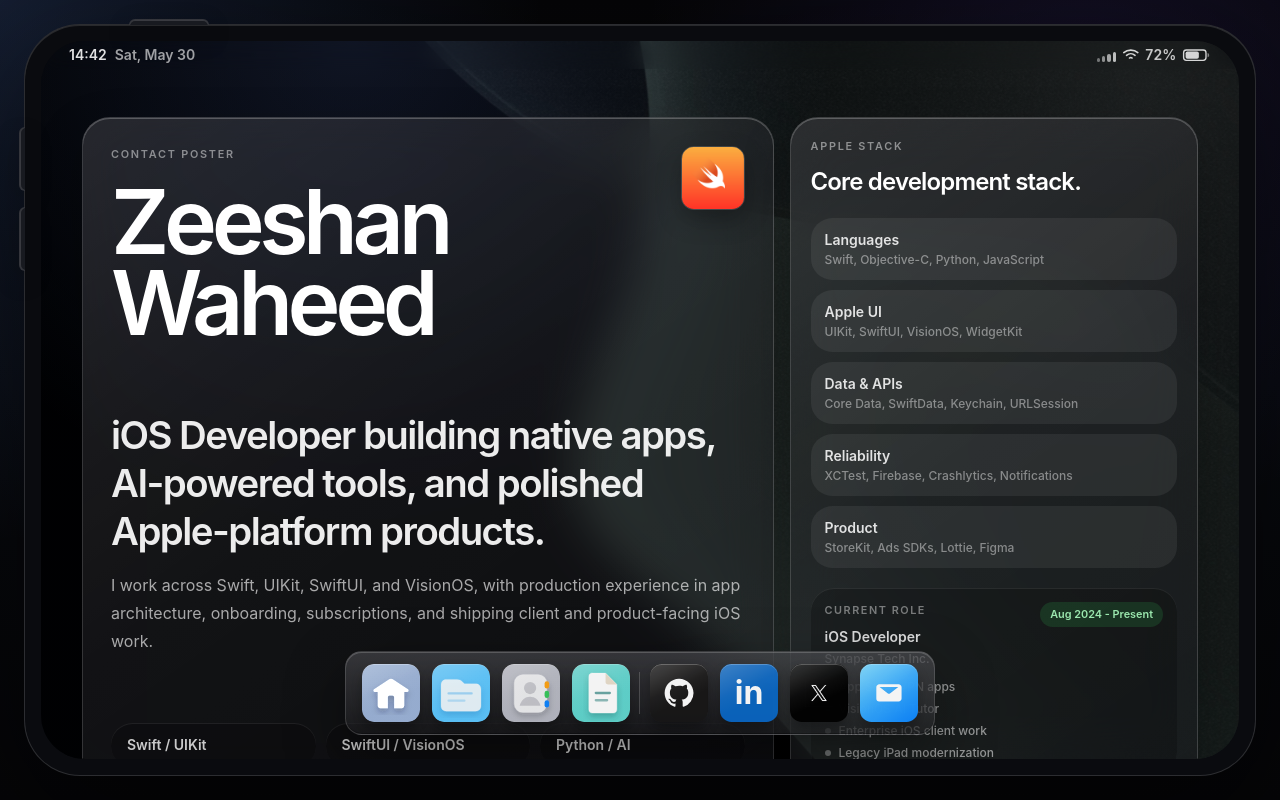
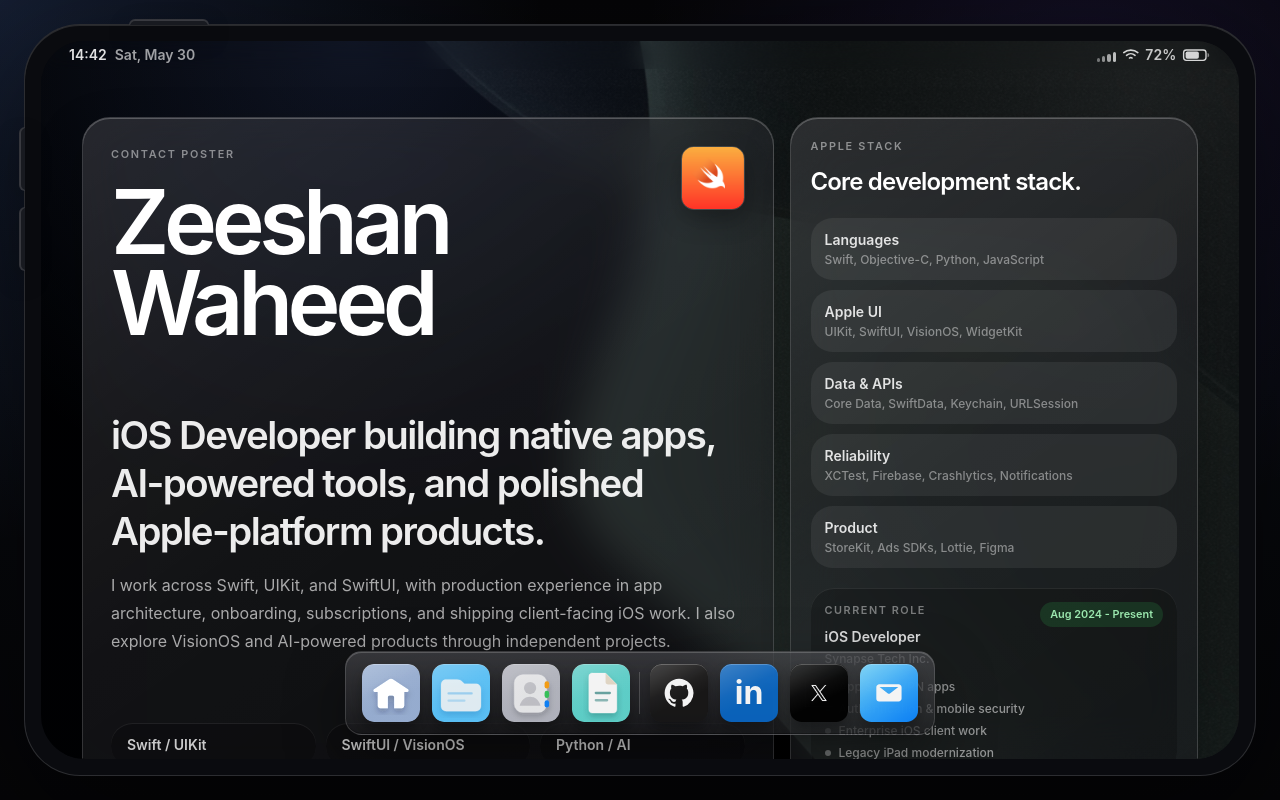
Before and after one commit to zeeshan2k2/zeeshan-ios, a Next.js app: page / in a window 1280 px wide. Built offline with nearby package versions, Linux system fonts and the light colour scheme.

Commit message:
improved home view

```diff
--- a/components/home/HomeWidgetScreen.tsx
+++ b/components/home/HomeWidgetScreen.tsx
@@ -20,7 +20,7 @@ const appleStackItems = [
 
 const currentRoleHighlights = [
   "App Store VPN apps",
-  "VisionOS AI Tutor",
+  "Authentication & mobile security",
   "Enterprise iOS client work",
   "Legacy iPad modernization",
 ];
@@ -301,7 +301,7 @@ export function HomeWidgetScreen() {
               iOS Developer building native apps, AI-powered tools, and polished Apple-platform products.
             </p>
             <p className="mt-4 max-w-2xl text-base leading-7 text-white/64">
-              I work across Swift, UIKit, SwiftUI, and VisionOS, with production experience in app architecture, onboarding, subscriptions, and shipping client and product-facing iOS work.
+              I work across Swift, UIKit, and SwiftUI, with production experience in app architecture, onboarding, subscriptions, and shipping client-facing iOS work. I also explore VisionOS and AI-powered products through independent projects.
             </p>
           </div>
 
--- a/content/about.ts
+++ b/content/about.ts
@@ -4,8 +4,8 @@ export const aboutProfile = {
   location: "Karachi, Pakistan",
   headline: "I build production iOS apps and work on mobile security, local AI, and Apple-platform products.",
   intro: [
-    "I’m a Software Engineering graduate and iOS developer working on production apps with Swift, UIKit, SwiftUI, and VisionOS. My work includes VPN products, enterprise apps, authentication, subscriptions, Firebase, StoreKit, and App Store releases.",
-    "I’ve also worked on mobile security features such as SSL pinning, device binding, and jailbreak detection alongside backend and product teams. Outside native iOS development, I explore small language models, RAG, local inference, and model evaluation while building independent products and experimenting with practical uses of AI in Apple-platform apps.",
+    "I’m a Software Engineering graduate and iOS developer working on production apps with Swift, UIKit, and SwiftUI. My work includes VPN products, enterprise apps, authentication, subscriptions, Firebase, StoreKit, and App Store releases.",
+    "I’ve also worked on mobile security features such as SSL pinning, device binding, and jailbreak detection alongside backend and product teams. Outside production iOS development, I explore VisionOS, small language models, RAG, local inference, and model evaluation while building independent Apple-platform products.",
   ],
 };
 
```
